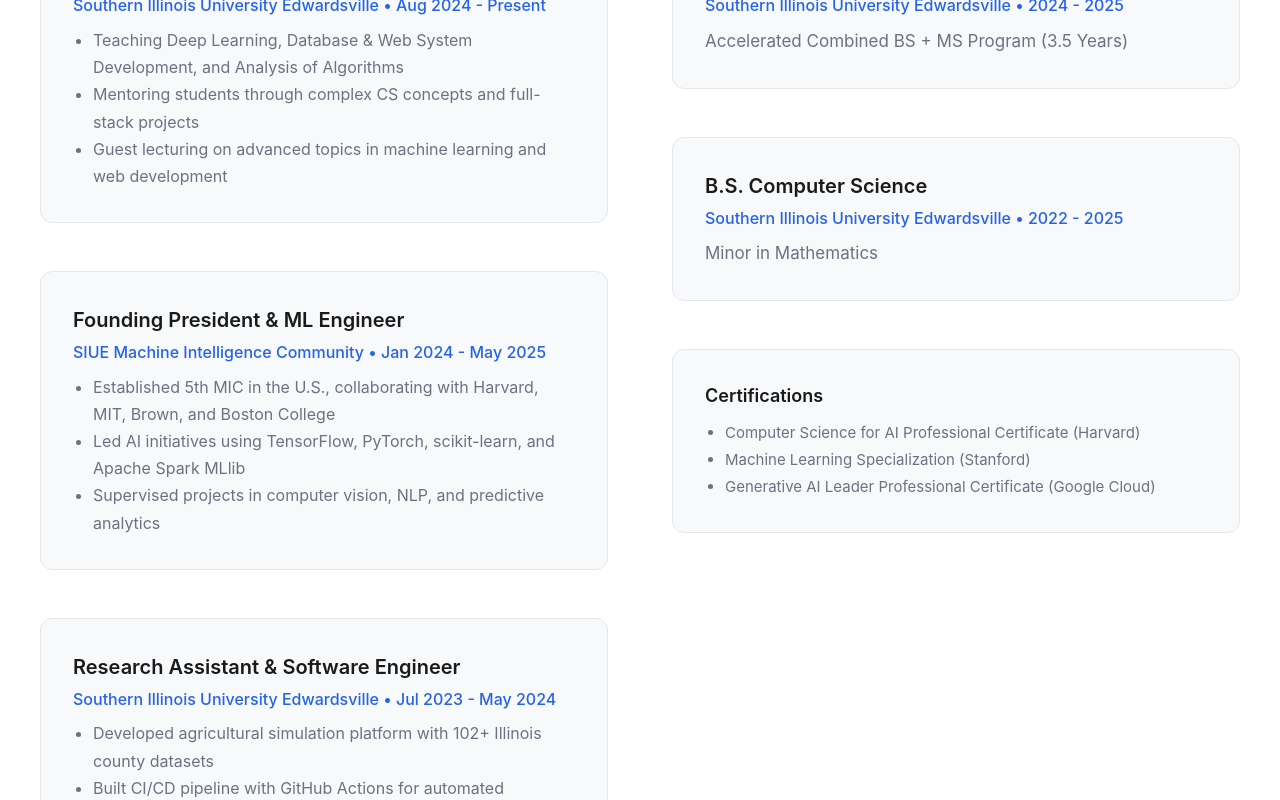
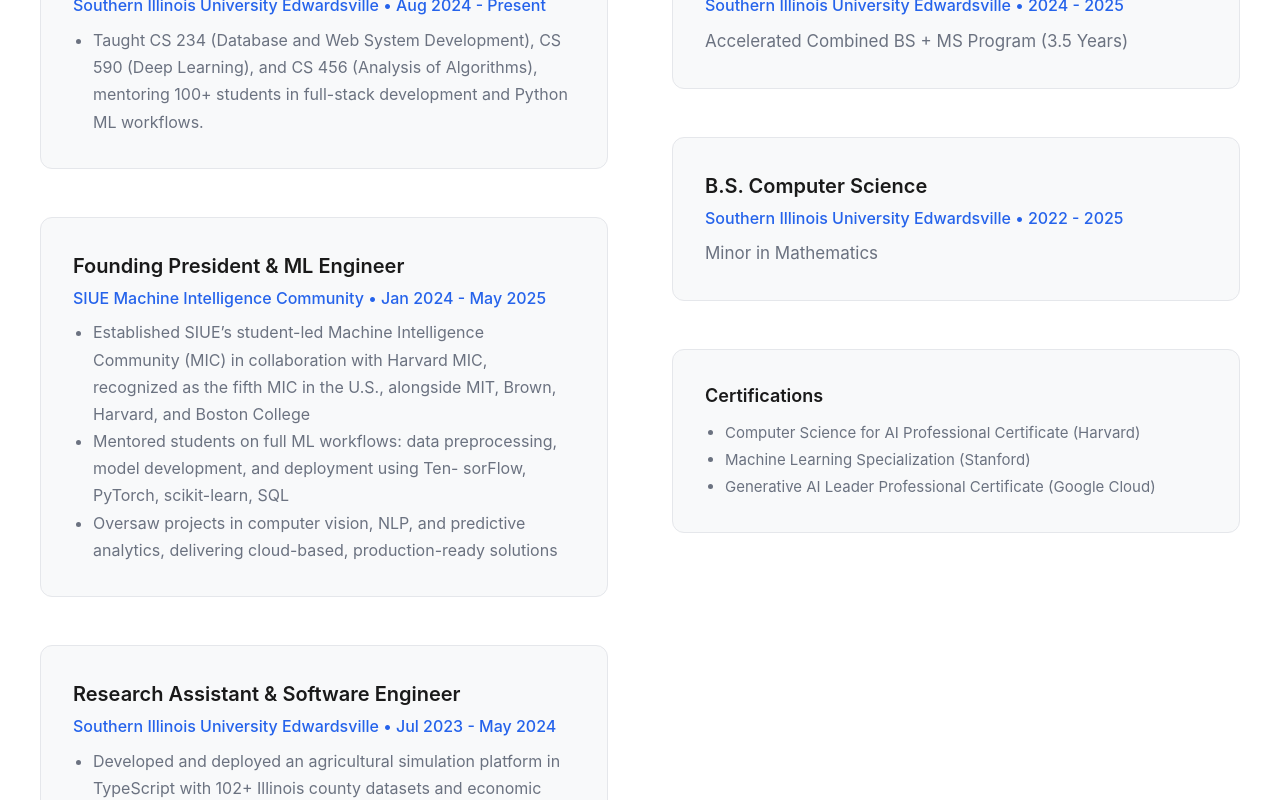
Before and after one commit to lmnitzsche/lmnitzsche.github.io, a Next.js app: page /resume in a window 1280 px wide. Shown: the part 400-1200 px from the top of the page. Built offline with nearby package versions, Linux system fonts and the light colour scheme.

Commit message:
Update page.tsx

```diff
--- a/app/resume/page.tsx
+++ b/app/resume/page.tsx
@@ -187,9 +187,7 @@
                   paddingLeft: '1.25rem',
                   margin: 0
                 }}>
-                  <li>Teaching Deep Learning, Database & Web System Development, and Analysis of Algorithms</li>
-                  <li>Mentoring students through complex CS concepts and full-stack projects</li>
-                  <li>Guest lecturing on advanced topics in machine learning and web development</li>
+                  <li>Taught CS 234 (Database and Web System Development), CS 590 (Deep Learning), and CS 456 (Analysis of Algorithms), mentoring 100+ students in full-stack development and Python ML workflows.</li>
                 </ul>
               </div>
 
@@ -221,9 +219,9 @@
                   paddingLeft: '1.25rem',
                   margin: 0
                 }}>
-                  <li>Established 5th MIC in the U.S., collaborating with Harvard, MIT, Brown, and Boston College</li>
-                  <li>Led AI initiatives using TensorFlow, PyTorch, scikit-learn, and Apache Spark MLlib</li>
-                  <li>Supervised projects in computer vision, NLP, and predictive analytics</li>
+                  <li>Established SIUE’s student-led Machine Intelligence Community (MIC) in collaboration with Harvard MIC, recognized as the fifth MIC in the U.S., alongside MIT, Brown, Harvard, and Boston College</li>
+                  <li>Mentored students on full ML workflows: data preprocessing, model development, and deployment using Ten- sorFlow, PyTorch, scikit-learn, SQL</li>
+                  <li>Oversaw projects in computer vision, NLP, and predictive analytics, delivering cloud-based, production-ready solutions</li>
                 </ul>
               </div>
 
@@ -255,9 +253,7 @@
                   paddingLeft: '1.25rem',
                   margin: 0
                 }}>
-                  <li>Developed agricultural simulation platform with 102+ Illinois county datasets</li>
-                  <li>Built CI/CD pipeline with GitHub Actions for automated deployment</li>
-                  <li>Recognized by Chancellor for comprehensive educational software development</li>
+                  <li>Developed and deployed an agricultural simulation platform in TypeScript with 102+ Illinois county datasets and economic analysis algorithms, recognized by SIUE Chancellor</li>
                 </ul>
               </div>
             </div>
```
